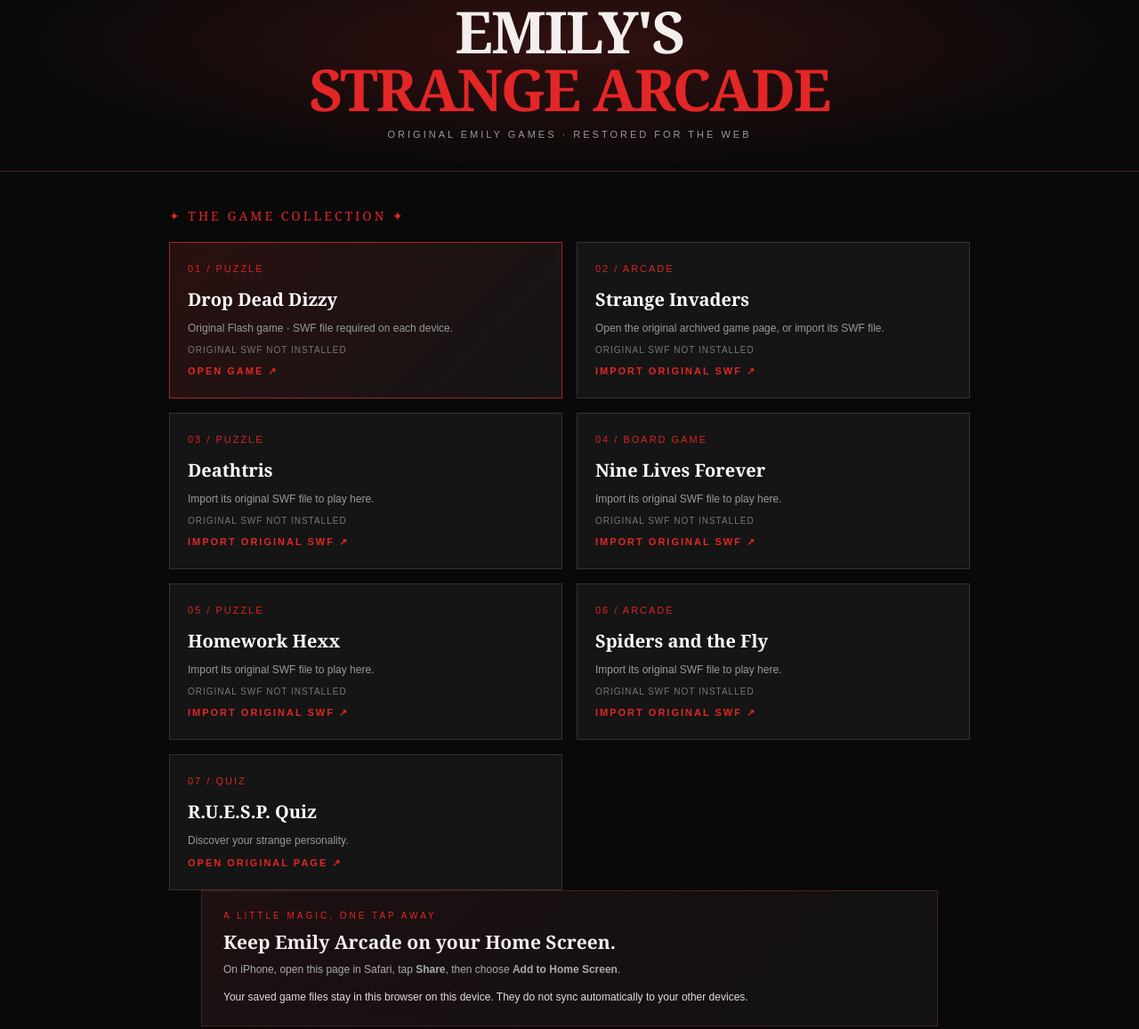
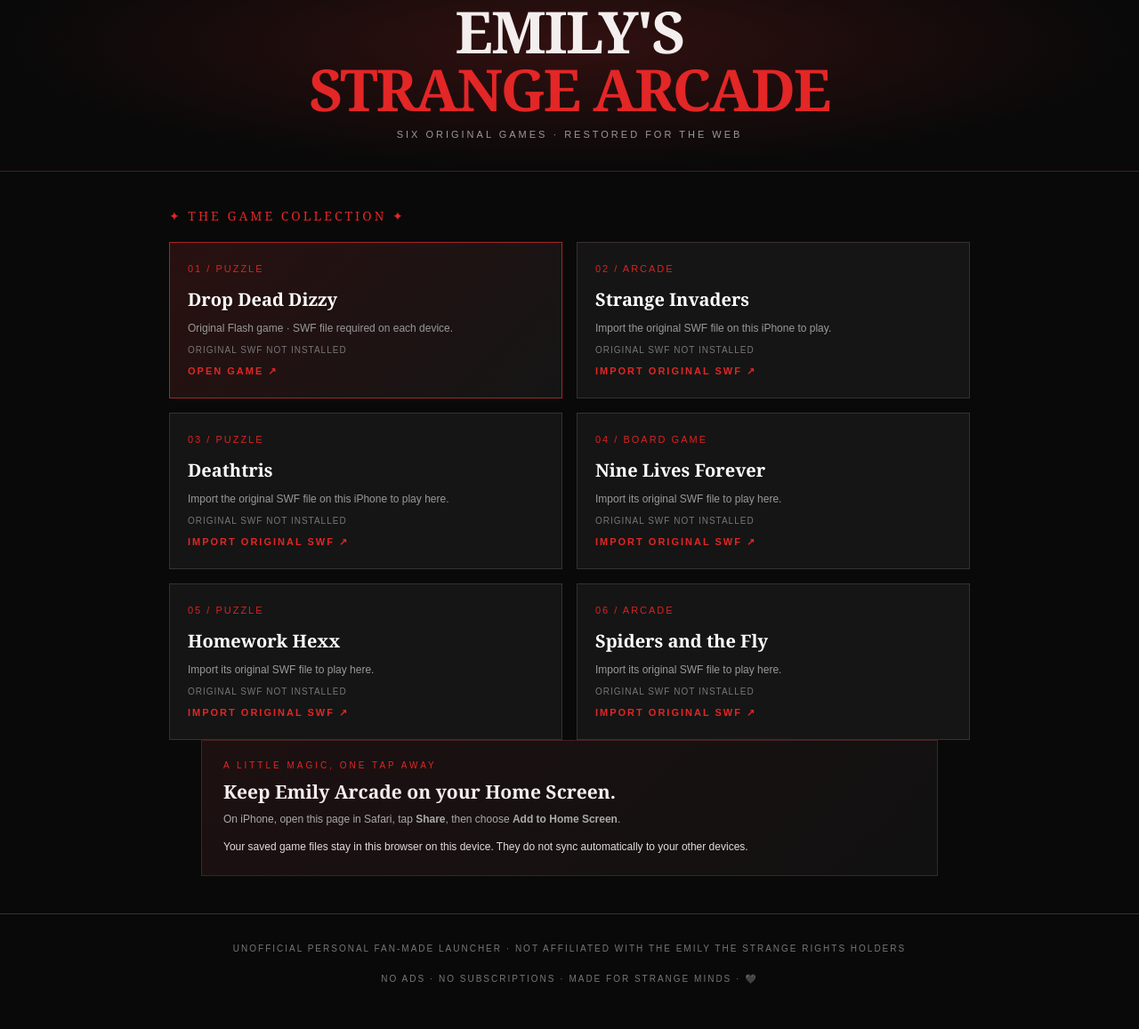
Before and after one commit to MacYan0926/Emily-Arcade, a plain HTML site: page index.html in a window 1280 px wide. Shown: the part 94-1251 px from the top of the page at 89% size. Drawn offline with Linux system fonts and the light colour scheme.

Commit message:
Finalize six-game arcade and remove unavailable RUESP entry

```diff
--- a/index.html
+++ b/index.html
@@ -106,7 +106,7 @@ footer{text-align:center;color:#777;border-top:1px solid #333;padding:30px 15px;
 <header>
   <div class="eyebrow">WELCOME TO MY LITTLE WORLD</div>
   <h1>EMILY'S<br><span>STRANGE ARCADE</span></h1>
-  <div class="subtitle">ORIGINAL EMILY GAMES · RESTORED FOR THE WEB</div>
+  <div class="subtitle">SIX ORIGINAL GAMES · RESTORED FOR THE WEB</div>
 </header>
 
 <main>
@@ -120,10 +120,10 @@ footer{text-align:center;color:#777;border-top:1px solid #333;padding:30px 15px;
       <div class="play">OPEN GAME ↗</div>
     </a>
     <a class="game" href="#strange-invaders" data-game="strange-invaders">
-      <div class="number">02 / ARCADE</div><h2>Strange Invaders</h2><p>Open the original archived game page, or import its SWF file.</p><div class="game-state" data-state-for="strange-invaders" data-installed="unknown">CHECKING THIS DEVICE…</div><div class="play">IMPORT ORIGINAL SWF ↗</div>
+      <div class="number">02 / ARCADE</div><h2>Strange Invaders</h2><p>Import the original SWF file on this iPhone to play.</p><div class="game-state" data-state-for="strange-invaders" data-installed="unknown">CHECKING THIS DEVICE…</div><div class="play">IMPORT ORIGINAL SWF ↗</div>
     </a>
     <a class="game" href="#deathtris" data-game="deathtris">
-      <div class="number">03 / PUZZLE</div><h2>Deathtris</h2><p>Import its original SWF file to play here.</p><div class="game-state" data-state-for="deathtris" data-installed="unknown">CHECKING THIS DEVICE…</div><div class="play">IMPORT ORIGINAL SWF ↗</div>
+      <div class="number">03 / PUZZLE</div><h2>Deathtris</h2><p>Import the original SWF file on this iPhone to play here.</p><div class="game-state" data-state-for="deathtris" data-installed="unknown">CHECKING THIS DEVICE…</div><div class="play">IMPORT ORIGINAL SWF ↗</div>
     </a>
     <a class="game" href="#nine-lives-forever" data-game="nine-lives-forever">
       <div class="number">04 / BOARD GAME</div><h2>Nine Lives Forever</h2><p>Import its original SWF file to play here.</p><div class="game-state" data-state-for="nine-lives-forever" data-installed="unknown">CHECKING THIS DEVICE…</div><div class="play">IMPORT ORIGINAL SWF ↗</div>
@@ -133,9 +133,6 @@ footer{text-align:center;color:#777;border-top:1px solid #333;padding:30px 15px;
     </a>
     <a class="game" href="#spiders-and-the-fly" data-game="spiders-and-the-fly">
       <div class="number">06 / ARCADE</div><h2>Spiders and the Fly</h2><p>Import its original SWF file to play here.</p><div class="game-state" data-state-for="spiders-and-the-fly" data-installed="unknown">CHECKING THIS DEVICE…</div><div class="play">IMPORT ORIGINAL SWF ↗</div>
-    </a>
-    <a class="game" href="https://web.archive.org/web/20130502115524/http://www.emilystrange.com/beware/games/ruesp/index.cfm">
-      <div class="number">07 / QUIZ</div><h2>R.U.E.S.P. Quiz</h2><p>Discover your strange personality.</p><div class="play">OPEN ORIGINAL PAGE ↗</div>
     </a>
   </div>
   <section class="install-card" aria-labelledby="installTitle">
@@ -425,7 +422,7 @@ footer{text-align:center;color:#777;border-top:1px solid #333;padding:30px 15px;
         status.textContent = error.message || "The saved game could not be started.";
       }
     } else {
-      emptyMessage.textContent = "No original SWF is saved on this iPhone yet. Import the file using LOAD SWF (from Files or iCloud Drive); Mac browser game files do not sync to your iPhone. The archive link is for reference and may not run here.";
+      emptyMessage.textContent = "No game file is saved on this iPhone yet. Choose LOAD SWF and select the game's .swf file from the iPhone Files app. Files stored on your Mac do not automatically appear on your iPhone.";
       status.textContent = "Game file needed on this iPhone. Choose LOAD SWF to import it.";
     }
   }
```
